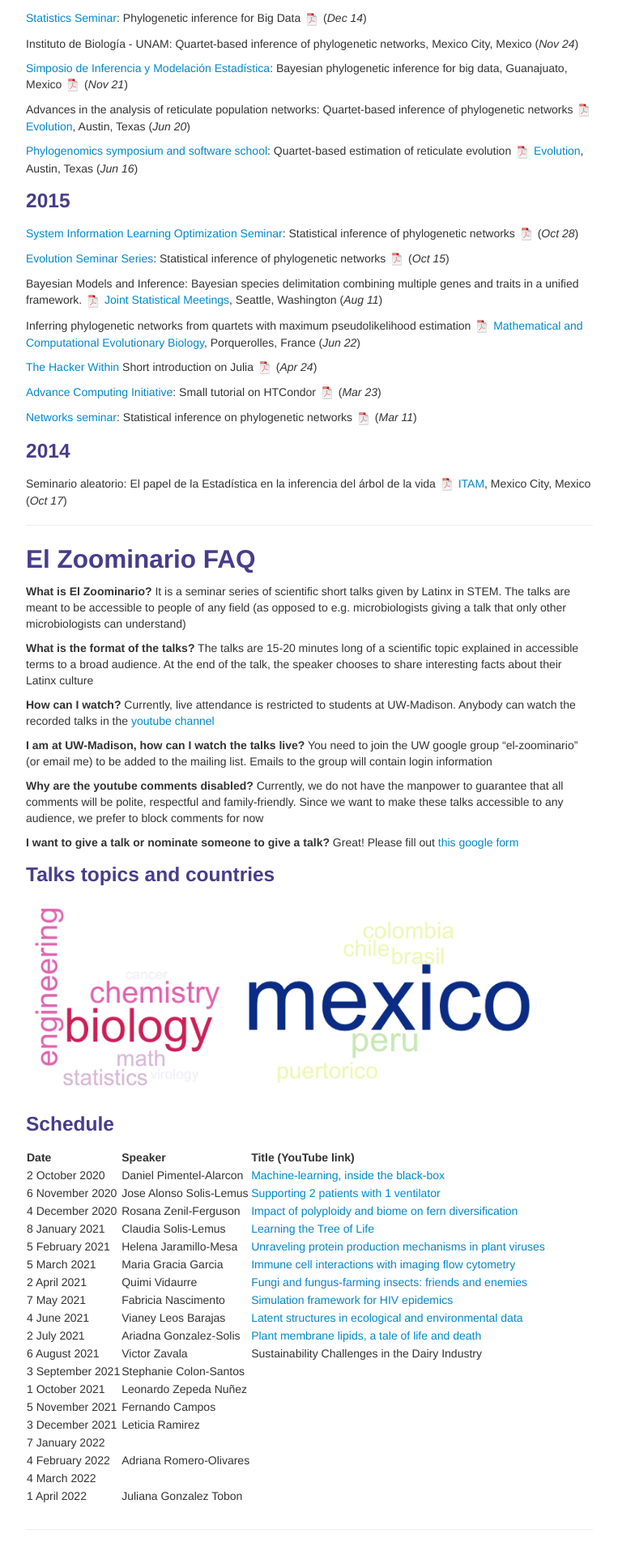
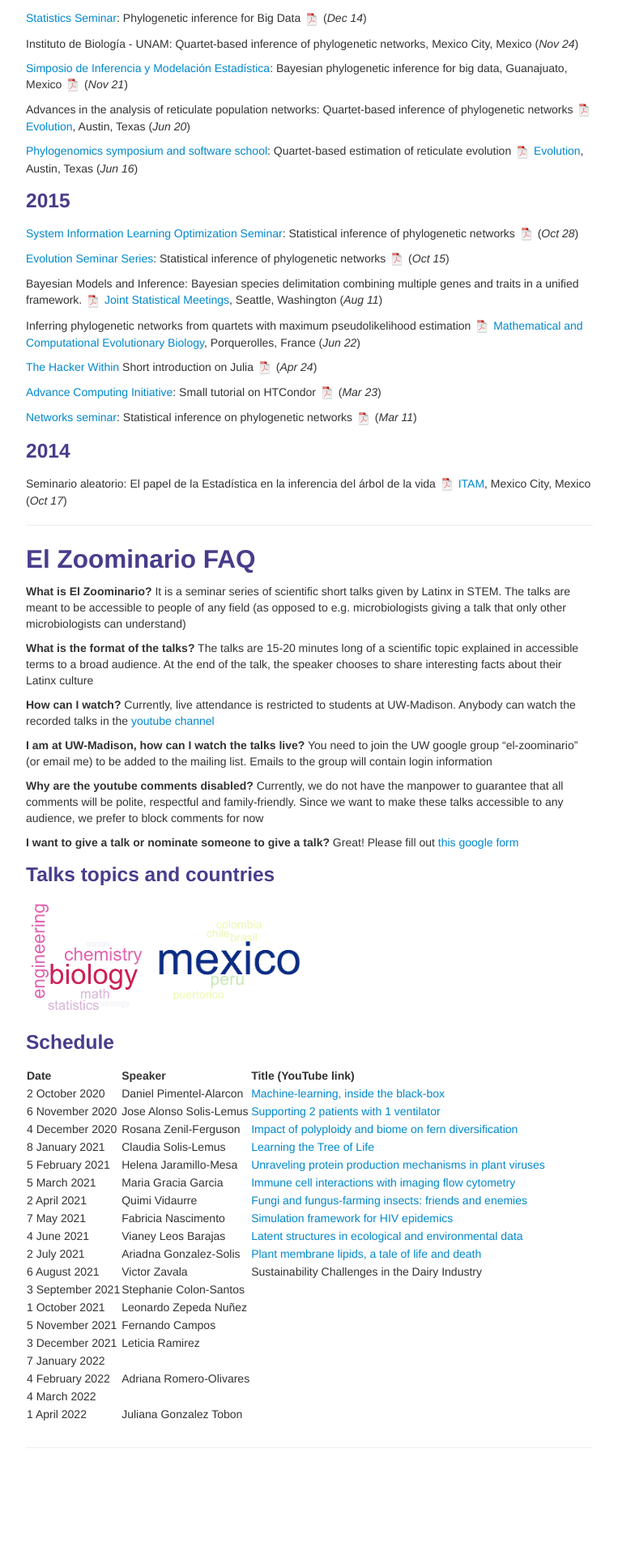
Before and after one commit to solislemuslab/solislemuslab.github.io, a Jekyll site: the page built from pages/talks.md, in a window 1280 px wide. Shown: the part 2033-3953 px from the top of the page at 81% size, without its empty margins (258-1021 px from the left). Built offline with Jekyll 4.4.1, drawn with Linux system fonts in a browser that asks for light colours; after the commit the page ends 3852 px from its top, so only the background shows below that.

Commit message:
changed image size

```diff
--- a/pages/talks.md
+++ b/pages/talks.md
@@ -229,8 +229,8 @@
 
 ### Talks topics and countries
 <div class="image123">
-    <img src="../assets/pics/topics.png" width="250">
-    <img src="../assets/pics/countries.png" width="400">
+    <img src="../assets/pics/topics.png" width="150">
+    <img src="../assets/pics/countries.png" width="200">
 </div>
 
 ### Schedule
```
